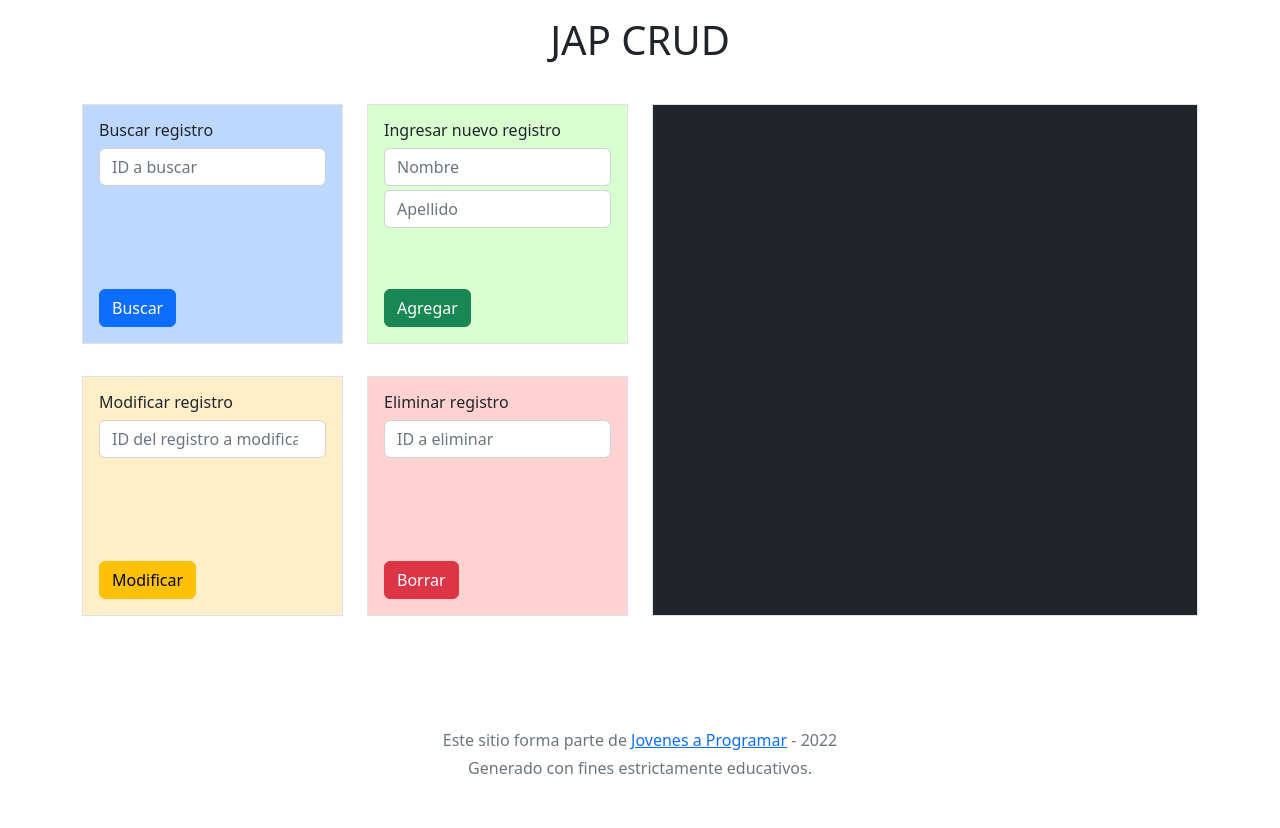
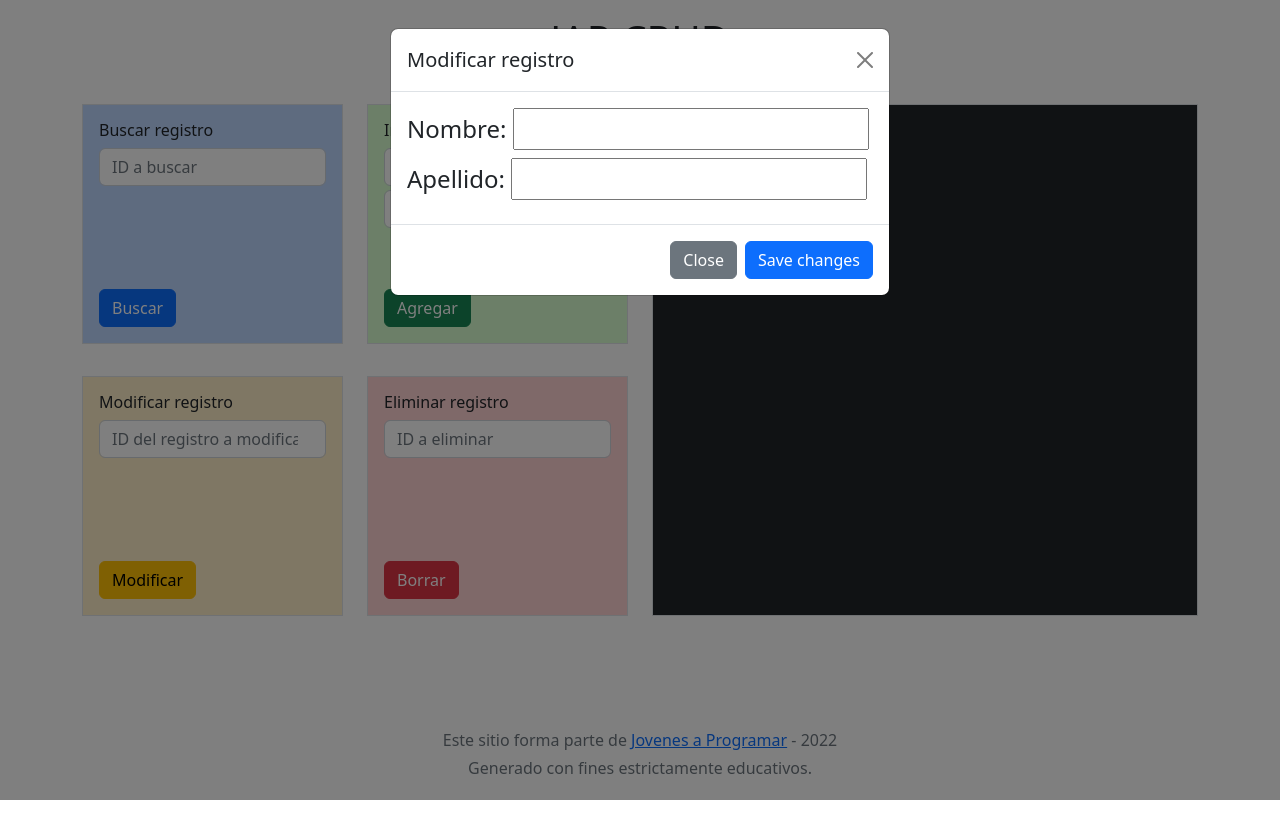
Before and after one commit to ximehe/Trabajo-Grupal-7-JAP, a plain HTML site: page CRUD/index.html in a window 1280 px wide. Both pictures are taken after a click on the button "Modificar". Drawn offline with Linux system fonts and the light colour scheme; no server answers.

Commit message:
Commit 4

```diff
--- a/CRUD/index.html
+++ b/CRUD/index.html
@@ -32,7 +32,7 @@
                             <h6>Ingresar nuevo registro</h6>
                             <input type="text" id="inputPostNombre" class="form-control my-1" placeholder="Nombre">
                             <input type="text" id="inputPostApellido" class="form-control my-1" placeholder="Apellido">
-                            <button id="btnPost" class="btn btn-success position-absolute bottom-0 mb-3" >
+                            <button id="btnPost" class="btn btn-success position-absolute bottom-0 mb-3">
                                 Agregar</button>
                         </div>
                     </div>
@@ -43,7 +43,8 @@
                             <h6>Modificar registro</h6>
                             <input type="number" id="inputPutId" class="form-control"
                                 placeholder="ID del registro a modificar">
-                            <button id="btnPut" class="btn btn-warning position-absolute bottom-0 mb-3" >
+                            <button id="btnPut" class="btn btn-warning position-absolute bottom-0 mb-3"
+                                data-bs-toggle="modal" data-bs-target="#exampleModal">
                                 Modificar</button>
                         </div>
                     </div>
@@ -51,7 +52,7 @@
                         <div class="border p-3 my-3 position-relative" id="delete-box">
                             <h6>Eliminar registro</h6>
                             <input type="number" id="inputDelete" class="form-control" placeholder="ID a eliminar">
-                            <button id="btnDelete" class="btn btn-danger position-absolute bottom-0 mb-3" >
+                            <button id="btnDelete" class="btn btn-danger position-absolute bottom-0 mb-3">
                                 Borrar</button>
                         </div>
                     </div>
@@ -61,6 +62,31 @@
                 <ul class="border bg-dark text-white my-3 list-group list-group-flush" id="results"></ul>
             </div>
         </div>
+
+        <!-- Modal -->
+        <div class="modal fade" id="exampleModal" tabindex="-1" aria-labelledby="exampleModalLabel" aria-hidden="true">
+            <div class="modal-dialog">
+                <div class="modal-content">
+                    <div class="modal-header">
+                        <h1 class="modal-title fs-5" id="exampleModalLabel">Modificar registro</h1>
+                        <button type="button" class="btn-close" data-bs-dismiss="modal" aria-label="Close"></button>
+                    </div>
+                    <div class="modal-body">
+                        <legend> Nombre:
+                            <input type="text" name="nombre" id="editName">
+                        </legend>
+                        <legend> Apellido:
+                            <input type="text" name="apellido" id="editApellido">
+                        </legend>
+                    </div>
+                    <div class="modal-footer">
+                        <button type="button" class="btn btn-secondary" data-bs-dismiss="modal">Close</button>
+                        <button type="button" class="btn btn-primary" id="saveChanges">Save changes</button>
+                    </div>
+                </div>
+            </div>
+        </div>
+
     </main>
     <footer class="my-5 pt-5 text-muted text-center text-small">
         <p class="mb-1">Este sitio forma parte de <a href="https://jovenesaprogramar.edu.uy/" target="_blank">Jovenes a
--- a/CRUD/scripts/main.js
+++ b/CRUD/scripts/main.js
@@ -56,11 +56,12 @@ document.addEventListener("DOMContentLoaded", ()=>{
         })
     });
 
-    document.getElementById('btnPut').addEventListener('click',()=>{
+    document.getElementById('saveChanges').addEventListener('click',()=>{
 
         let id =document.getElementById('inputPutId').value;
-        let nombre =document.getElementById('inputPostNombre').value;
-        let appellido =document.getElementById('inputPostApellido').value;
+
+        let nombre =document.getElementById('editName').value;
+        let appellido =document.getElementById('editApellido').value;
         let data = {};
         if (nombre) {
             data.name = nombre;
@@ -70,14 +71,14 @@ document.addEventListener("DOMContentLoaded", ()=>{
         };
 
 
-        fetch('https://6363eb3a8a3337d9a2ec6c3b.mockapi.io/users/',{
+        fetch('https://6363eb3a8a3337d9a2ec6c3b.mockapi.io/users/'+id,{
             headers: {"Content-Type":"application/json; charset=utf-8"},
             method: 'PUT',
             body: JSON.stringify(data)
         })
         .then(response => response.json())
         .then(data =>{
-            console(data);
+            console.log(data);
         })
         .catch((error) => {
             console.log(error)
```
